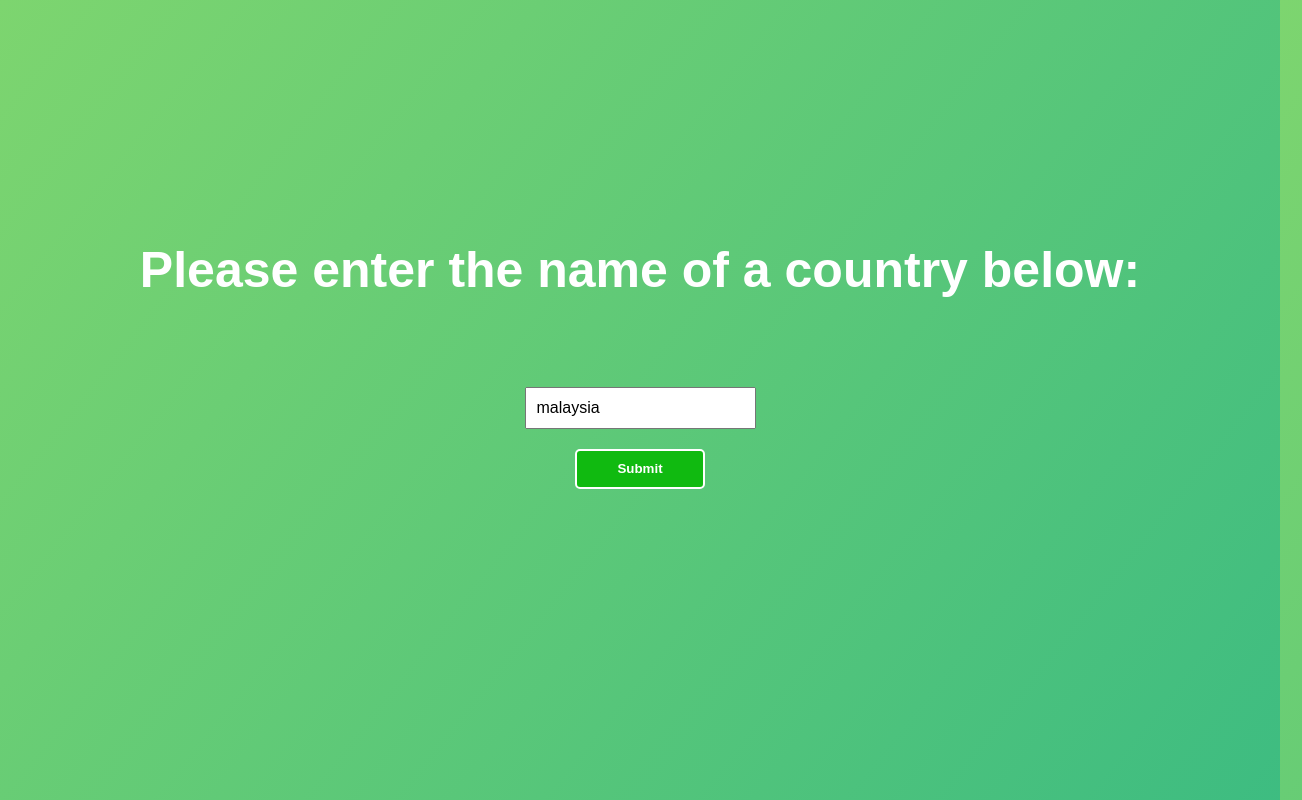
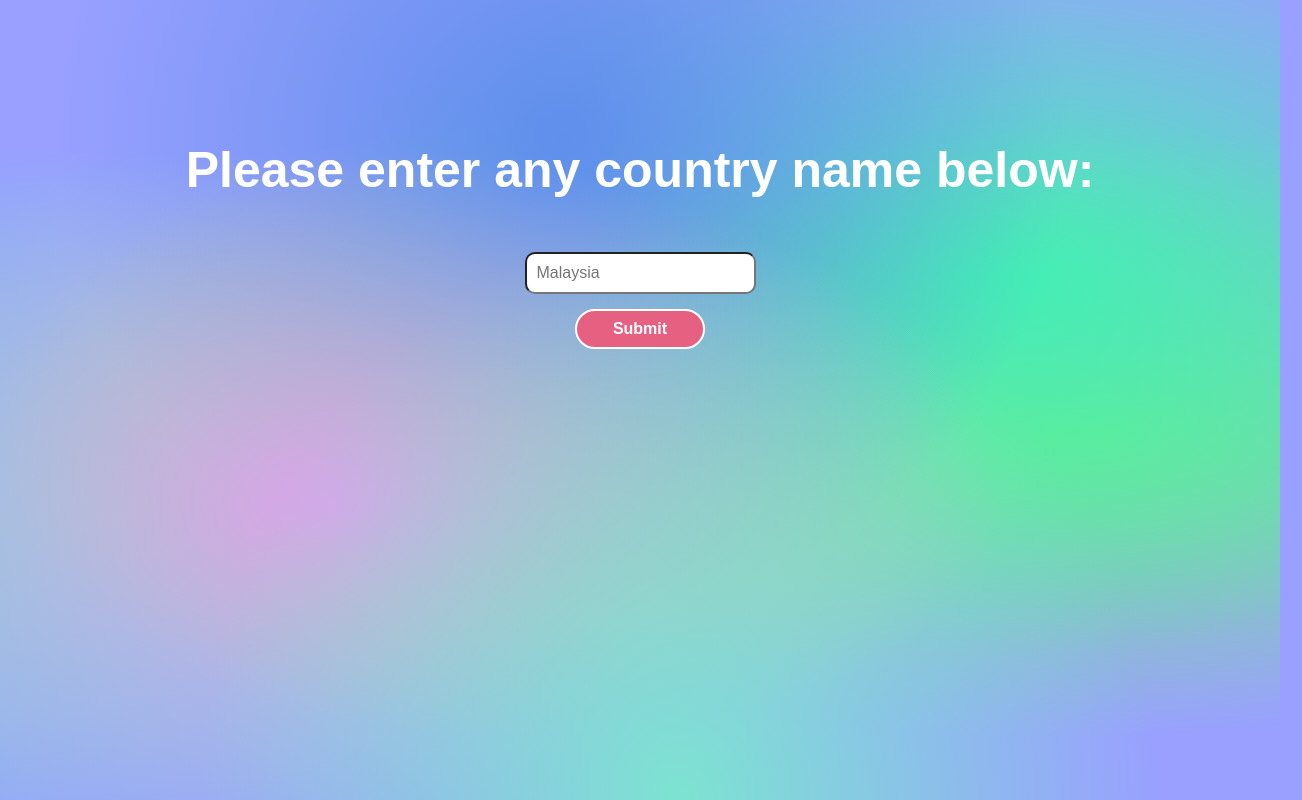
Before and after one commit to arifrashidi/Countrypedia-Website, a plain HTML site: page index.html in a window 1280 px wide. Shown: the top 800 px of the page, 1302 px wide, since content can reach past the window. Drawn offline with Linux system fonts and the light colour scheme.

Commit message:
commit 2

```diff
--- a/index.html
+++ b/index.html
@@ -5,16 +5,16 @@
     <meta charset="UTF-8" />
     <meta name="viewport" content="width=device-width, initial-scale=1.0" />
     <meta http-equiv="X-UA-Compatible" content="ie=edge" />
-    <title>Fetch Country Information API</title>
+    <title>Countrypedia</title>
     <link rel="stylesheet" href="/style.css">
   </head>
   <body>
-    <h1>Please enter the name of a country below:</h1>
+    <h1>Please enter any country name below:</h1>
 
     <!-- Countries -->
     <div class="countries_container">
       <div class="countries"></div>
-      <input class ="input_country" type="text" value="malaysia" placeholder="please insert any country">
+      <input class ="input_country" type="text" placeholder="Malaysia">
       <button class="btn_country">Submit</button>
     </div>
 
--- a/script.js
+++ b/script.js
@@ -1,11 +1,11 @@
 
 
-// ? HTML Variables
+// ^ HTML Variables
 const countries_div = document.querySelector(".countries")
 const btn_country = document.querySelector(".btn_country")
 const input_country = document.querySelector(".input_country")
 
-// ? Request API (Promises)
+// ^ Request API (Promises)
 const get_country_data_api_4 = async function(p_country) {
     try {
         const result = await fetch(`https://restcountries.com/v3.1/name/${p_country}`);
@@ -18,45 +18,42 @@ const get_country_data_api_4 = async function(p_country) {
         // -----------------
         const data = await result.json();
         console.log(data);
+        console.log(data[0]);
         render_country_4(data[0]);
 
         //+ --------------------------------------------------------------------------
-        // neighbour (chaining promises)
-         const neighbour = data[0].borders[0];  /// Malaysia.borders: (3) ['BRN', 'IDN', 'THA']
-         // -----------------
-         // Throwing specific error Manually
-         if (!neighbour) {
-             throw new Error(`No neighboring countries found`); // ! not work properly for some reason?
-         }
-        // -----------------
-        const neighbour_result =
-        await fetch(`https://restcountries.com/v3.1/alpha/${neighbour}`) // search by country code
-        const neighbour_data = await neighbour_result.json();
-        render_country_4(neighbour_data[0], "neighbour")
+        //+ Neighbour (chaining promises)
+
+        if (data[0]?.borders) {
+            const neighbour = data[0].borders[0];  /// Malaysia.borders: (3) ['BRN', 'IDN', 'THA']
+            const neighbour_result =
+            await fetch(`https://restcountries.com/v3.1/alpha/${neighbour}`) // search by country code
+            const neighbour_data = await neighbour_result.json();
+            render_country_4(neighbour_data[0], "neighbour");
+        }
+        // Throwing specific error Manually
+        else {
+            throw new Error(`No neighbour country found😅`);
+        }
 
     }
     catch (error) { window.alert(error.message) }
-    finally {countries_div.style.opacity = 1}
 }
 
-// ? addEventListener()
+// ^ Input Country
 btn_country.addEventListener("click", function() {
     get_country_data_api_4(input_country.value.toLowerCase());
 
     //+ HTML variable
     const countries_children = document.querySelectorAll(".country")
 
-    //+ smooth opacity transition on second call
-    if (countries_children.length !== 0) {
-        countries_div.style.opacity = 0;
-    }
     //+ remove first call
     if (countries_children.length !== 0) {
         countries_children.forEach(el => el.remove())
     }
 })
 
-// ? function push HTML
+// ^ Function Push HTML
 const render_country_4 = function(data, class_name = "") {
     const HTML = `
     <article class="country ${class_name}" >
@@ -70,7 +67,6 @@ const render_country_4 = function(data, class_name = "") {
     </div>
     </article>`;
 
-    // Insert in inside HTML
     countries_div.insertAdjacentHTML("beforeend", HTML)
-    // countries_div.style.opacity = 1
+    countries_div.style.opacity = 1
 }
--- a/style.css
+++ b/style.css
@@ -1,5 +1,3 @@
-
-
 /*🔸 general */
 
 html {
@@ -8,20 +6,31 @@ box-sizing: border-box;
 }
 
 body {
-height: 200vh;
+  min-height: 100vh;
   display: flex;
   flex-direction: column;
   align-items: center;
-background: linear-gradient(to top left, #28b487, #7dd56f);
   font-family: sans-serif;
+  background-color: #99a0ff;
+  background-image: radial-gradient(
+      at 53% 98%,
+      hsla(169, 65%, 69%, 1) 0px,
+      transparent 50%
+    ),
+    radial-gradient(at 26% 62%, hsla(286, 63%, 78%, 1) 0px, transparent 50%),
+    radial-gradient(at 44% 17%, hsla(220, 79%, 65%, 1) 0px, transparent 50%),
+    radial-gradient(at 78% 34%, hsla(159, 86%, 60%, 1) 0px, transparent 50%),
+    radial-gradient(at 41% 53%, hsla(88, 69%, 66%, 1) 0px, transparent 50%),
+    radial-gradient(at 84% 53%, hsla(128, 73%, 69%, 1) 0px, transparent 50%),
+    radial-gradient(at 10% 63%, hsla(168, 69%, 67%, 1) 0px, transparent 50%);
 }
 
 h1 {
   font-size: 50px;
   line-height: 1.3;
   width: 100%;
-padding: 30px;
-margin-top: 200px;
+  padding-top: 30px;
+  margin-top: 10rem;
   text-align: center;
   color: white;
 }
@@ -33,7 +42,7 @@ display: flex;
   flex-direction: column;
   justify-content: center;
   align-items: center;
-gap: 2rem;
+  margin-bottom: 10rem;
 }
 
 .countries {
@@ -44,7 +53,7 @@ opacity: 0;
   transition: opacity 1s;
 }
 .country {
-background-color: #fff;
+  background-color: #36454F;
   box-shadow: 0 2rem 5rem 1rem rgba(0, 0, 0, 0.1);
   font-size: 1.8rem;
   width: 30rem;
@@ -64,6 +73,7 @@ border-top-right-radius: 0.7rem;
   padding: 2.5rem 3.75rem 3rem 3.75rem;
 }
 .country__name {
+  color: #eee;
   font-size: 2.7rem;
   margin-bottom: 0.7rem;
 }
@@ -71,7 +81,10 @@ margin-bottom: 0.7rem;
   font-size: 1.4rem;
   margin-bottom: 2.5rem;
   text-transform: uppercase;
-color: #888;
+  color: #C2C2C2;
+}
+.country__row {
+    color: #eee;
   }
 .country__row:not(:last-child) {
   margin-bottom: 1rem;
@@ -87,28 +100,31 @@ height: 40px;
   color: #fff;
   padding: 5px 10px;
   font-weight: bold;
+  font-size: 1.6rem;
   cursor: pointer;
   transition: all 0.3s ease;
   position: relative;
   display: inline-block;
   outline: none;
-border-radius: 5px;
+  border-radius: 20px;
   border: 2px solid white;
-background: #10ba10;
+  background: #E66082;
 }
 .btn_country:hover {
   background: #fff;
-color: #10ba10
+  color: #E66082;
 }
 .input_country {
   padding: 10px;
   font-size: 1.6rem;
+  margin: 1.5rem;
+  border-radius: 10px;
 }
 
 /*🔸 neighbour country */
 
 .neighbour::before {
-content: 'Neighbour country';
+  content: "Neighbour country";
   width: 100%;
   position: absolute;
   top: -4rem;
```
Also changed, not shown: Git Files/README.md (added), git file/README.md (deleted), 2 other files. Lines whose indentation alone changed are shown as unchanged.
